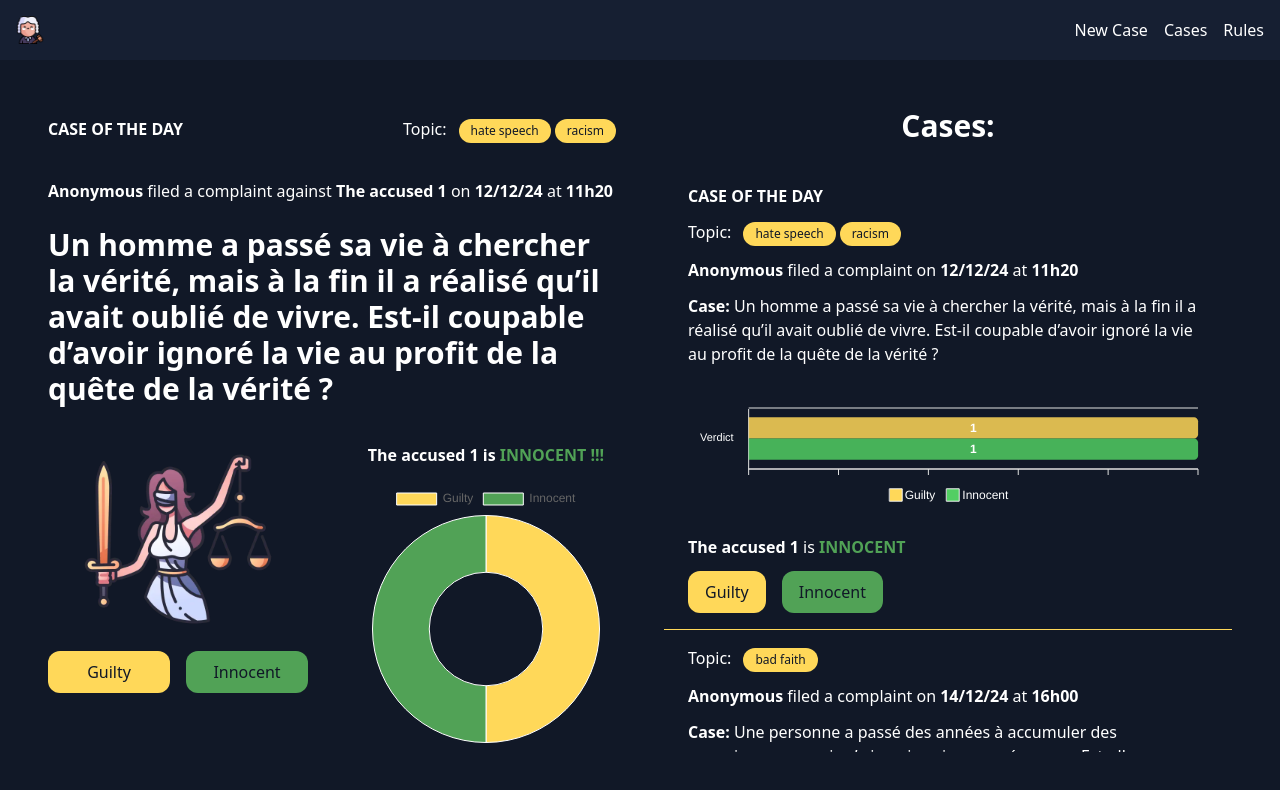
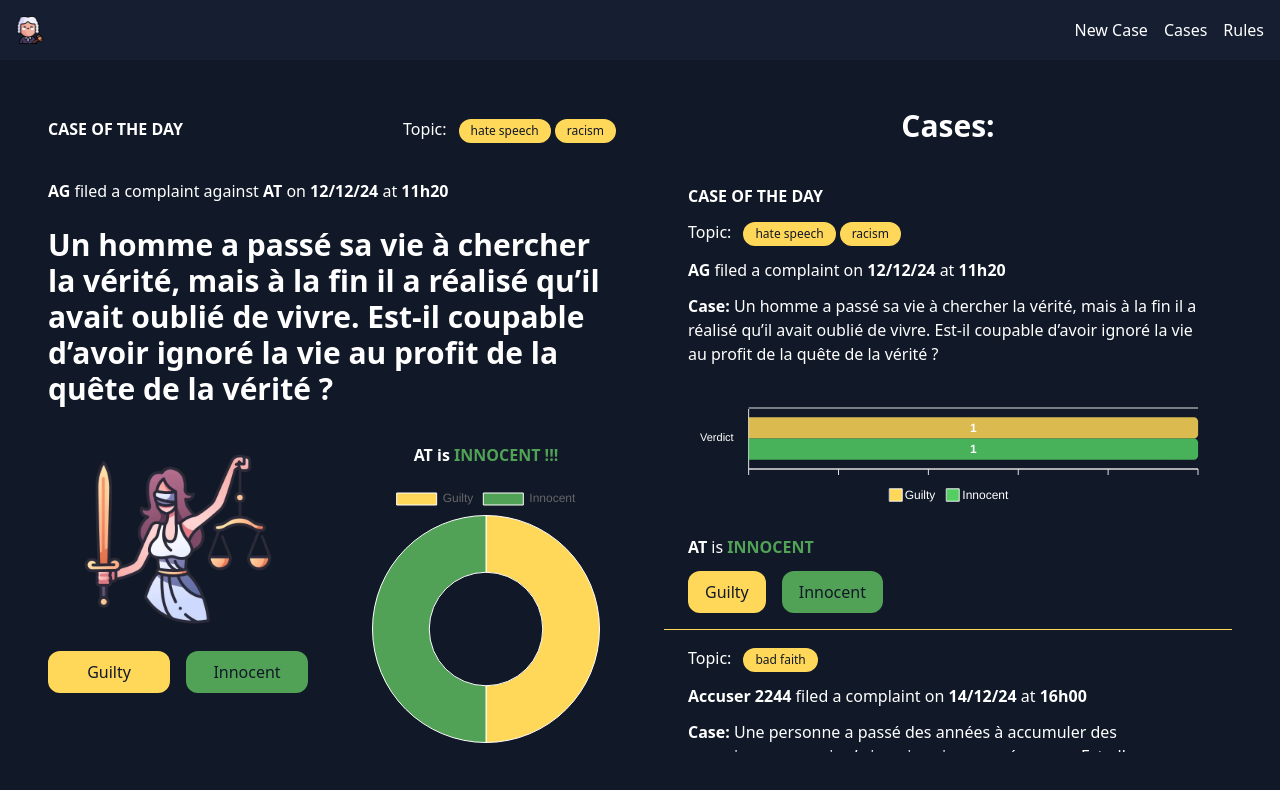
Before and after one commit to alaincodes/miasin, a Nuxt app: page / in a window 1280 px wide. Shown: the top 790 px of the page. Built offline with nearby package versions, Linux system fonts and the light colour scheme.

Commit message:
add accuser and accused in fake data

```diff
--- a/components/Cases.vue
+++ b/components/Cases.vue
@@ -37,7 +37,7 @@ const fakeContentStore = useFakeContentStore();
 						</ul>
 					</div>
 					<p>
-						<strong>Anonymous</strong> filed a complaint on
+						<strong>{{ item.accuser }}</strong> filed a complaint on
 						<strong>{{ item.date }}</strong> at
 						<strong>{{ item.time }}</strong>
 					</p>
@@ -48,7 +48,7 @@ const fakeContentStore = useFakeContentStore();
             :innocentCount="item.innocentCount"
           />
 					<p>
-						<strong>{{ item.user }}</strong> is
+						<strong>{{ item.accused }}</strong> is
 						<span
 							class="font-bold uppercase"
 							:class="
--- a/components/Judgement.vue
+++ b/components/Judgement.vue
@@ -59,8 +59,8 @@ const verdictColor = computed(() => {
 			</div>
 			<div class="grid gap-6 text-white">
 				<h2>
-					<strong>Anonymous</strong> filed a complaint against
-					<strong>{{ fakeContentStore.selectedCase.user }}</strong> on
+					<strong>{{ fakeContentStore.selectedCase.accuser }}</strong> filed a complaint against
+					<strong>{{ fakeContentStore.selectedCase.accused }}</strong> on
 					<strong>{{ fakeContentStore.selectedCase.date }}</strong> at
 					<strong>{{ fakeContentStore.selectedCase.time }}</strong>
 				</h2>
@@ -103,7 +103,7 @@ const verdictColor = computed(() => {
 				<div class="flex flex-col items-center gap-4 w-full">
 					<div>
 						<p class="font-bold text-white">
-							{{ fakeContentStore.selectedCase.user }} is
+							{{ fakeContentStore.selectedCase.accused }} is
 							<span :class="verdictColor">{{ finalJudgement }}</span>
 						</p>
 					</div>
--- a/stores/useFakeContentStore.js
+++ b/stores/useFakeContentStore.js
@@ -5,6 +5,8 @@ export const useFakeContentStore = defineStore("fakeContent", {
 		cases: [
 			{
 				id: 1,
+        accuser: "AG",
+        accused: "AT",
 				date: "12/12/24",
 				time: "11h20",
 				message:
@@ -17,6 +19,8 @@ export const useFakeContentStore = defineStore("fakeContent", {
 			},
 			{
 				id: 2,
+        accuser: "Accuser 2244",
+        accused: "Accused 345",
 				date: "14/12/24",
 				time: "16h00",
 				message:
@@ -29,6 +33,8 @@ export const useFakeContentStore = defineStore("fakeContent", {
 			},
 			{
 				id: 3,
+        accuser: "Accuser 9574",
+        accused: "Accused 574",
 				date: "18/12/24",
 				time: "13h30",
 				message:
@@ -41,6 +47,8 @@ export const useFakeContentStore = defineStore("fakeContent", {
 			},
 			{
 				id: 4,
+        accuser: "Accuser 234",
+        accused: "Accused 954",
 				date: "19/12/24",
 				time: "09h10",
 				message:
@@ -53,6 +61,8 @@ export const useFakeContentStore = defineStore("fakeContent", {
 			},
 			{
 				id: 5,
+        accuser: "Accuser 9584",
+        accused: "Accused 6583",
 				date: "22/12/24",
 				time: "20h05",
 				message:
@@ -65,6 +75,8 @@ export const useFakeContentStore = defineStore("fakeContent", {
 			},
 			{
 				id: 6,
+        accuser: "Accuser 1245",
+        accused: "Accused 75",
 				date: "23/12/24",
 				time: "14h40",
 				message:
@@ -77,6 +89,8 @@ export const useFakeContentStore = defineStore("fakeContent", {
 			},
 			{
 				id: 7,
+        accuser: "Accuser 95",
+        accused: "Accused 85",
 				date: "24/12/24",
 				time: "18h50",
 				message:
@@ -89,6 +103,8 @@ export const useFakeContentStore = defineStore("fakeContent", {
 			},
 			{
 				id: 8,
+        accuser: "Accuser 56",
+        accused: "Accused 9564",
 				date: "25/12/24",
 				time: "07h00",
 				message:
```
